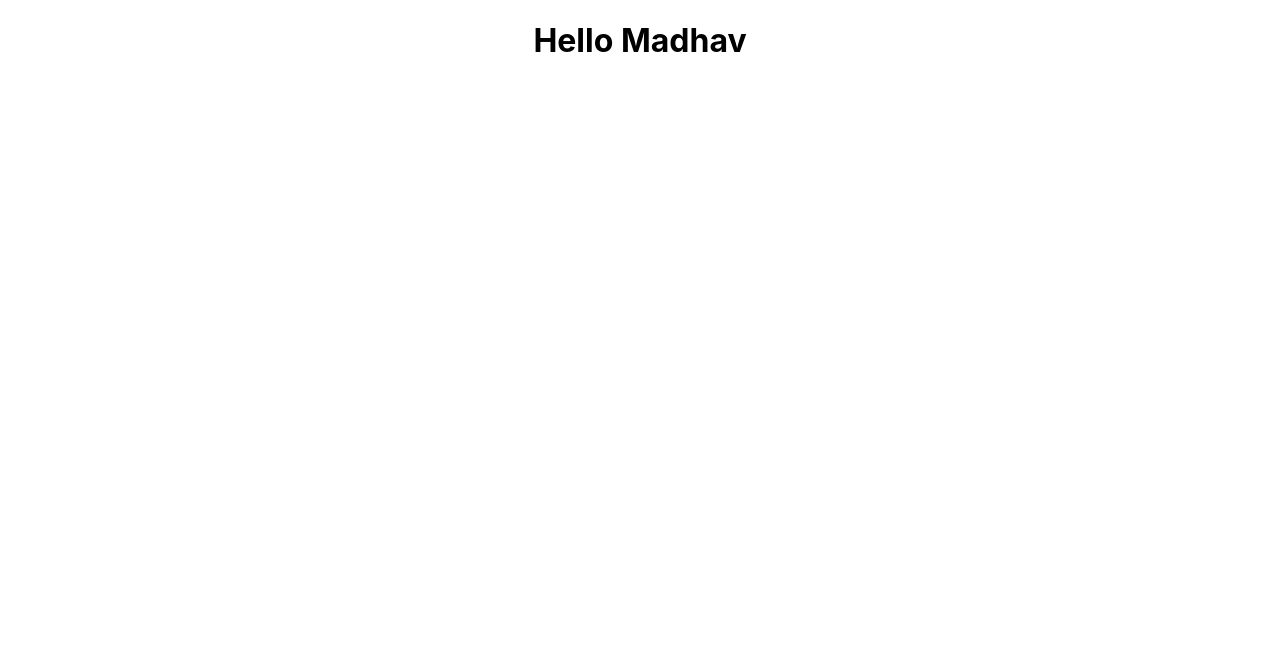
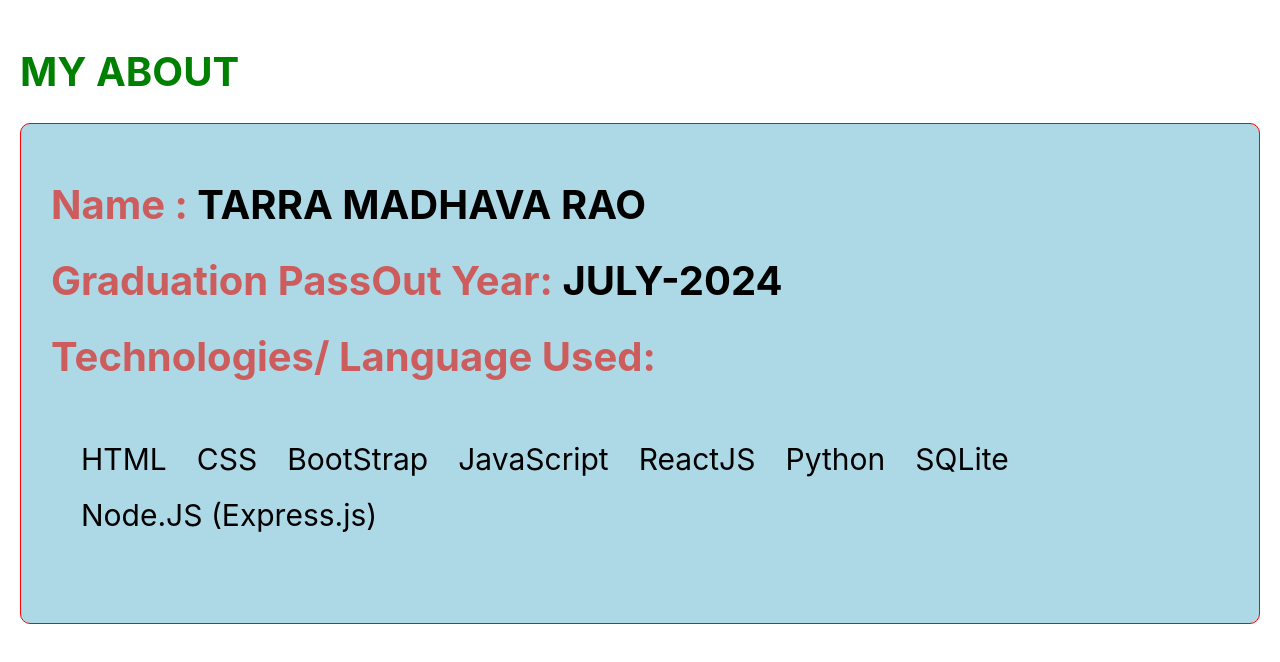
Before and after one commit to T-MADHAVARAO/cc-assign, a React (Create React App) app: page / in a window 1280 px wide. Shown: the top 662 px of the page. Built offline with nearby package versions, Linux system fonts and the light colour scheme.

Commit message:
through this commit added my basic bio data

```diff
--- a/package.json
+++ b/package.json
@@ -8,6 +8,7 @@
     "@testing-library/user-event": "^13.5.0",
     "react": "^18.2.0",
     "react-dom": "^18.2.0",
+    "react-router-dom": "^6.21.1",
     "react-scripts": "5.0.1",
     "web-vitals": "^2.1.4"
   },
--- a/src/App.css
+++ b/src/App.css
@@ -1,38 +1,4 @@
 .App {
-  text-align: center;
+  margin: 0px;
+  padding: 20px;
 }
-
-.App-logo {
-  height: 40vmin;
-  pointer-events: none;
-}
-
-@media (prefers-reduced-motion: no-preference) {
-  .App-logo {
-    animation: App-logo-spin infinite 20s linear;
-  }
-}
-
-.App-header {
-  background-color: #282c34;
-  min-height: 100vh;
-  display: flex;
-  flex-direction: column;
-  align-items: center;
-  justify-content: center;
-  font-size: calc(10px + 2vmin);
-  color: white;
-}
-
-.App-link {
-  color: #61dafb;
-}
-
-@keyframes App-logo-spin {
-  from {
-    transform: rotate(0deg);
-  }
-  to {
-    transform: rotate(360deg);
-  }
-}
--- a/src/App.js
+++ b/src/App.js
@@ -1,10 +1,16 @@
+import { BrowserRouter, Routes, Route } from "react-router-dom";
+
+import HomePage from "./components/HomePage";
+
 import "./App.css";
 
 function App() {
   return (
-    <div className="App">
-      <h1>Hello Madhav</h1>
-    </div>
+    <BrowserRouter>
+      <Routes>
+        <Route path="/" Component={HomePage} />
+      </Routes>
+    </BrowserRouter>
   );
 }
 
--- /dev/null
+++ b/src/components/HomePage/index.css
@@ -0,0 +1,35 @@
+h1 {
+  font-size: 40px;
+  color: green;
+}
+.data {
+  padding: 30px;
+  border: 0.5px solid red;
+  border-radius: 10px;
+  background-color: lightblue;
+}
+.item {
+  color: indianred;
+}
+span {
+  color: black;
+}
+.technologies {
+  width: 100%;
+  font-size: 30px;
+  padding: 20px;
+  display: flex;
+  flex-wrap: wrap;
+  list-style: none;
+}
+li {
+  margin-right: 10px;
+  padding: 10px;
+}
+
+@media screen and (max-width: 760px) {
+  /* Styles for screens with a minimum width of 560 pixels */
+  .item {
+    font-size: 30px;
+  }
+}
--- /dev/null
+++ b/src/components/HomePage/index.js
@@ -0,0 +1,28 @@
+import "./index.css";
+
+const HomePage = () => (
+  <div className="App">
+    <h1 className="details">MY ABOUT </h1>
+    <div className="data">
+      <h1 className="item">
+        Name : <span>TARRA MADHAVA RAO</span>
+      </h1>
+      <h1 className="item">
+        Graduation PassOut Year: <span>JULY-2024</span>
+      </h1>
+      <h1 className="item">Technologies/ Language Used: </h1>
+      <ul className="technologies">
+        <li>HTML</li>
+        <li>CSS</li>
+        <li>BootStrap</li>
+        <li>JavaScript</li>
+        <li>ReactJS</li>
+        <li>Python</li>
+        <li>SQLite</li>
+        <li>Node.JS (Express.js)</li>
+      </ul>
+    </div>
+  </div>
+);
+
+export default HomePage;
```
Also changed, not shown: 1 other file (tests, documents, lock files or other folders).
